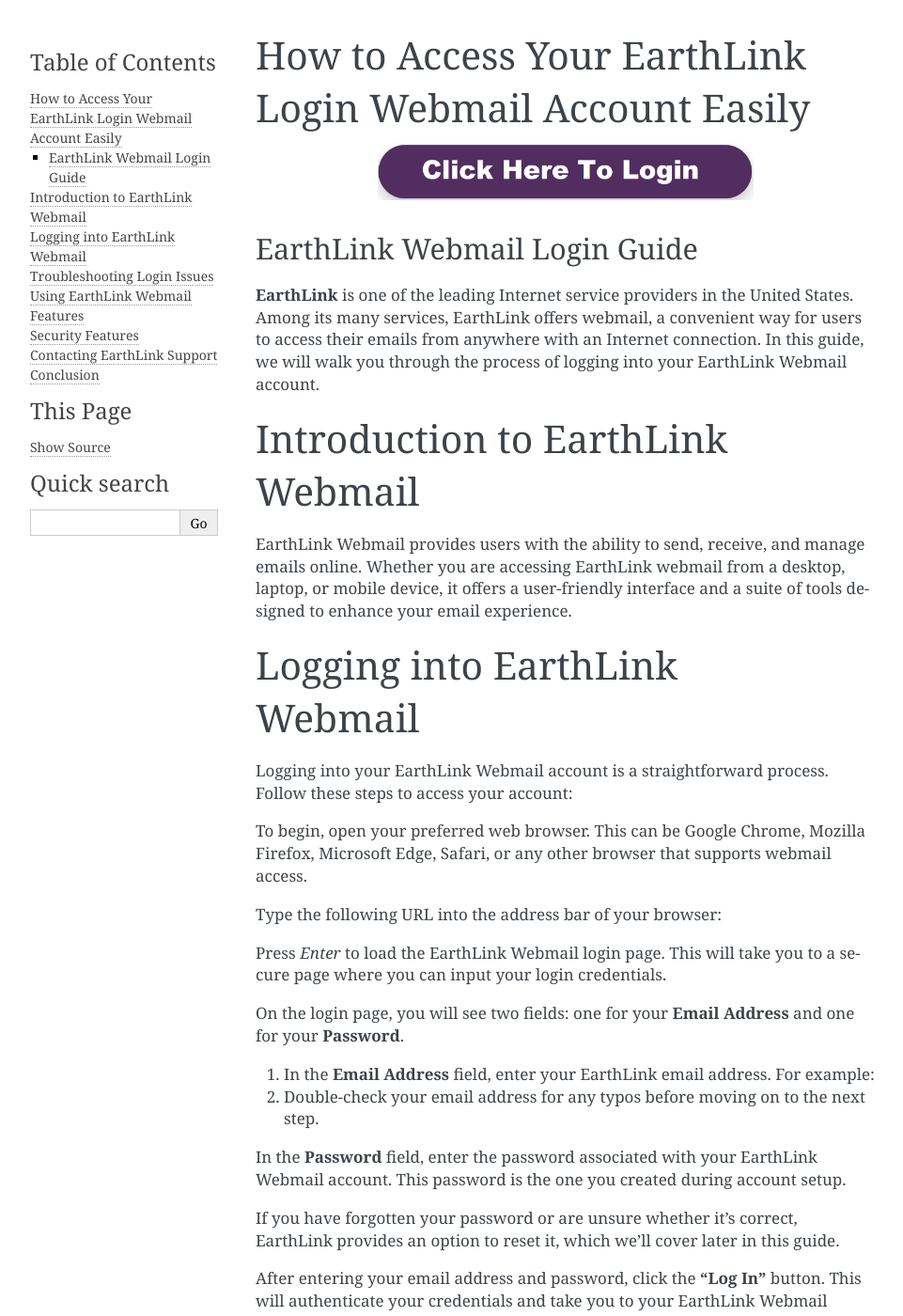
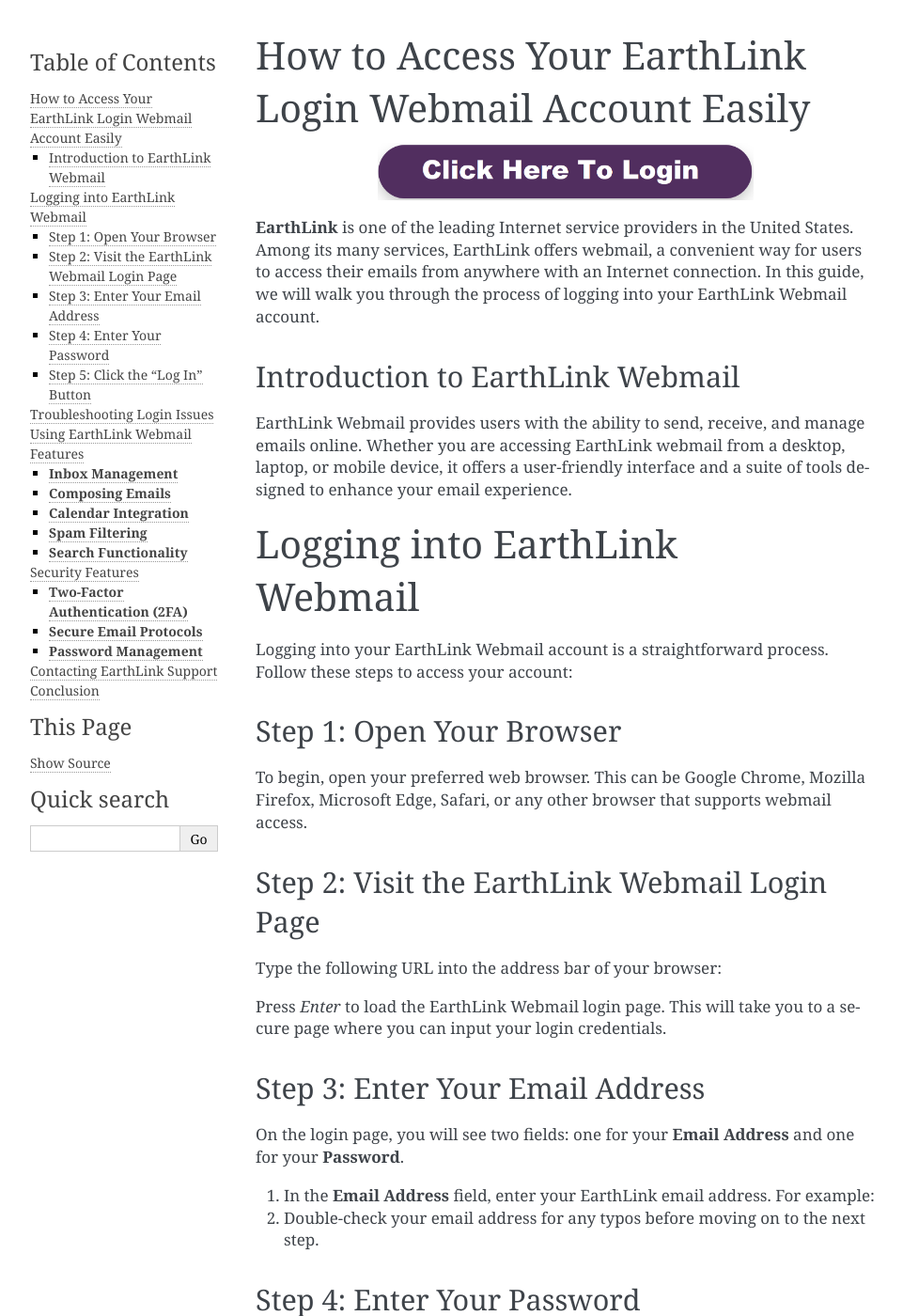
Before and after one commit to paull-williams/earthlinkwebmaillogin, a Sphinx documentation site: the page built from docs/index.rst, in a window 1280 px wide and 1400 px high. Shown: the whole window at 94% size, without its empty margins (148-1109 px from the left). Built offline with Sphinx 7.4.7, drawn with Linux system fonts in a browser that asks for light colours; some of the changed text lies outside the part shown.

Commit message:
Update index.rst

```diff
--- a/docs/index.rst
+++ b/docs/index.rst
@@ -7,14 +7,11 @@
    :align: center
    :target: https://aclportal.com/
 
-=========================
-EarthLink Webmail Login Guide
-=========================
 
 **EarthLink** is one of the leading Internet service providers in the United States. Among its many services, EarthLink offers webmail, a convenient way for users to access their emails from anywhere with an Internet connection. In this guide, we will walk you through the process of logging into your EarthLink Webmail account.
 
 Introduction to EarthLink Webmail
-=================================
+----------------------------------
 
 EarthLink Webmail provides users with the ability to send, receive, and manage emails online. Whether you are accessing EarthLink webmail from a desktop, laptop, or mobile device, it offers a user-friendly interface and a suite of tools designed to enhance your email experience.
 
```
